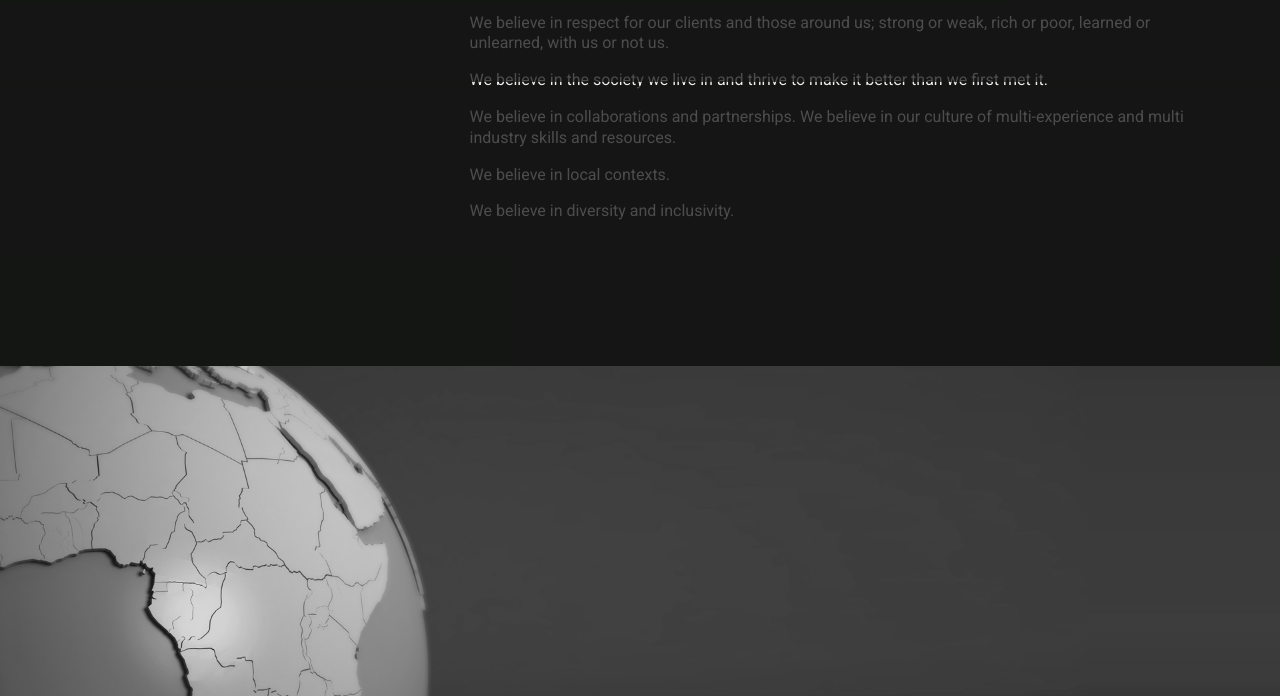
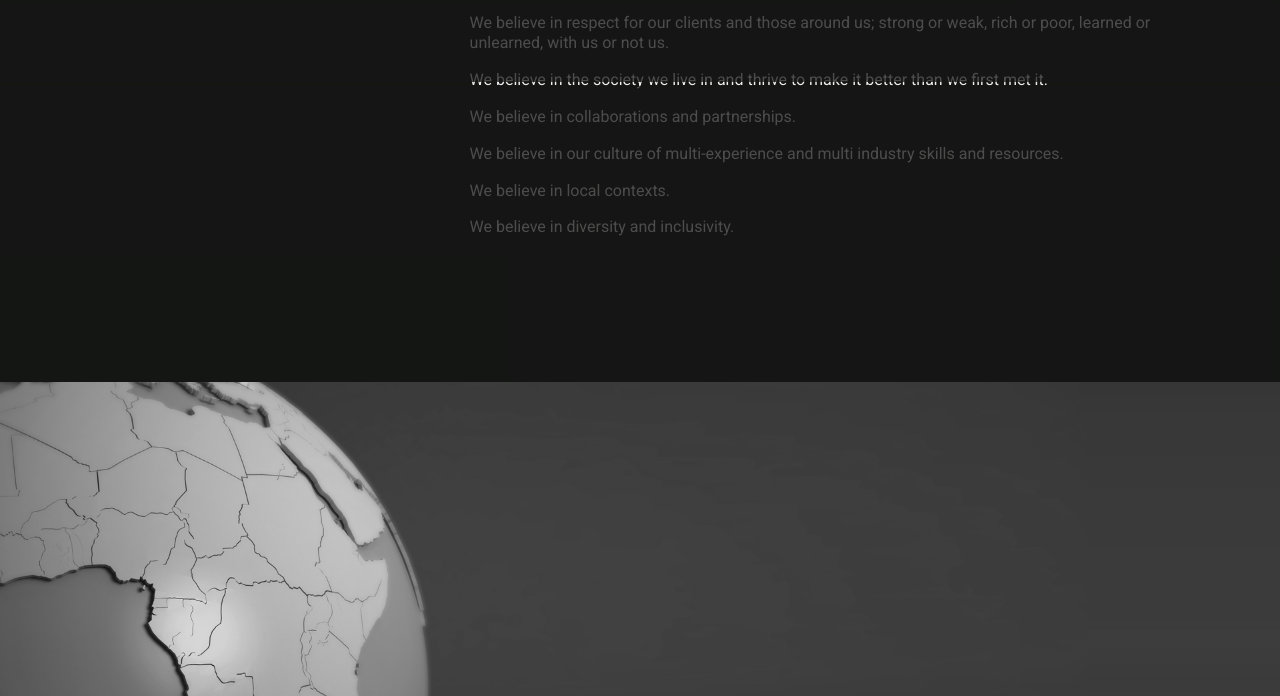
Before and after one commit to Webdacity/HundredFold, a Gatsby site: page / in a window 1280 px wide. Shown: the part 1541-2237 px from the top of the page. Built offline with nearby package versions, Linux system fonts and the light colour scheme; Gatsby itself is replaced by a stand-in of ours.

Commit message:
update content

```diff
--- a/src/pages/index.js
+++ b/src/pages/index.js
@@ -87,7 +87,8 @@ export default function About({ data }) {
           <p>  We are driven by our efficiency culture that we believe will pay off for clients. </p >
           <p> We believe in respect for our clients and those around us; strong or weak, rich or poor, learned or unlearned, with us or not us. </p >
           <p> We believe in the society we live in and thrive to make it better than we first met it. </p >
-          <p> We believe in collaborations and partnerships. We believe in our culture of multi-experience and multi industry skills and resources. </p >
+          <p> We believe in collaborations and partnerships. </p>
+          <p> We believe in our culture of multi-experience and multi industry skills and resources. </p >
           <p> We believe in local contexts. </p >
           <p> We believe in diversity and inclusivity. </p >
         </ContentGrid>
```
